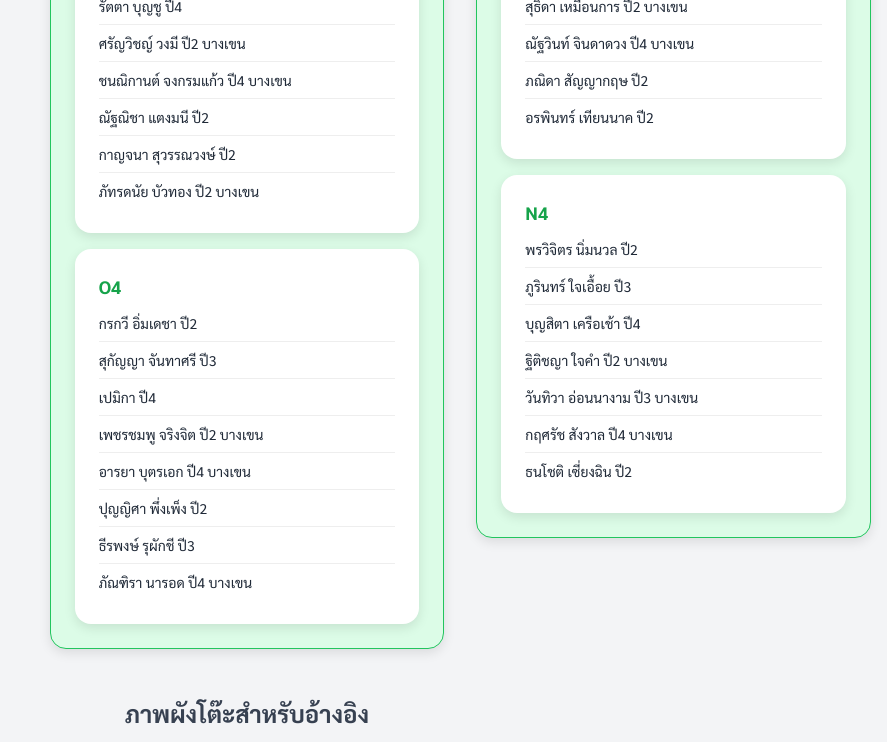
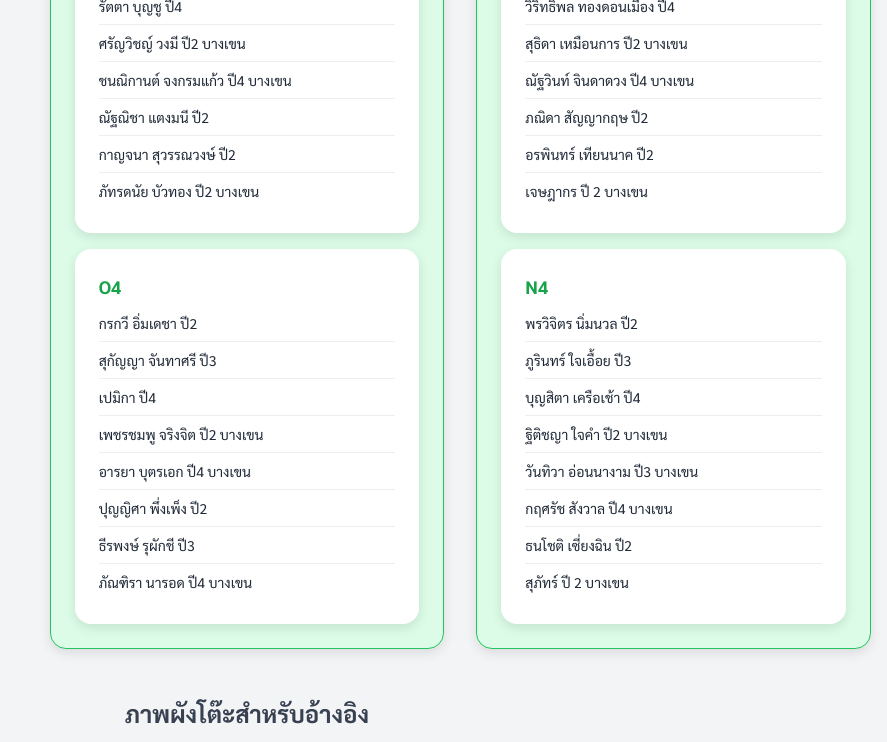
Before and after one commit to DamrongvudhiOnwimol/interactive-rice-seed-tech, a plain HTML site: page index5.html in a window 1280 px wide. Shown: the part 2843-3585 px from the top of the page, without its empty margins (393-1280 px from the left). Drawn offline with nearby package versions, Linux system fonts and the light colour scheme.

Commit message:
Update_index5.html

```diff
--- a/index5.html
+++ b/index5.html
@@ -319,6 +319,7 @@
                                 <li>วงศกร โรจนชัยกิจ ปี3 บางเขน</li>
                                 <li>กาเวธ จิตชื่นบาน ปี4 บางเขน</li>
                                 <li>ณัฐนันท์ เถื่อนโฮ้ ปี2</li>
+                                <li>กัลยารัตน์ ปี 2 บางเขน</li>
                             </ul>
                         </li>
                         <li class="card">
@@ -344,6 +345,7 @@
                                 <li>ณัฐวินท์ จินดาดวง ปี4 บางเขน</li>
                                 <li>ภณิดา สัญญากฤษ ปี2</li>
                                 <li>อรพินทร์ เทียนนาค ปี2</li>
+                                <li>เจษฎากร ปี 2 บางเขน</li>
                             </ul>
                         </li>
                         <li class="card">
@@ -356,6 +358,7 @@
                                 <li>วันทิวา อ่อนนางาม ปี3 บางเขน</li>
                                 <li>กฤศรัช สังวาล ปี4 บางเขน</li>
                                 <li>ธนโชติ เซี่ยงฉิน ปี2</li>
+                                <li>สุภัทร์ ปี 2 บางเขน</li>
                             </ul>
                         </li>
                     </ul>
```
